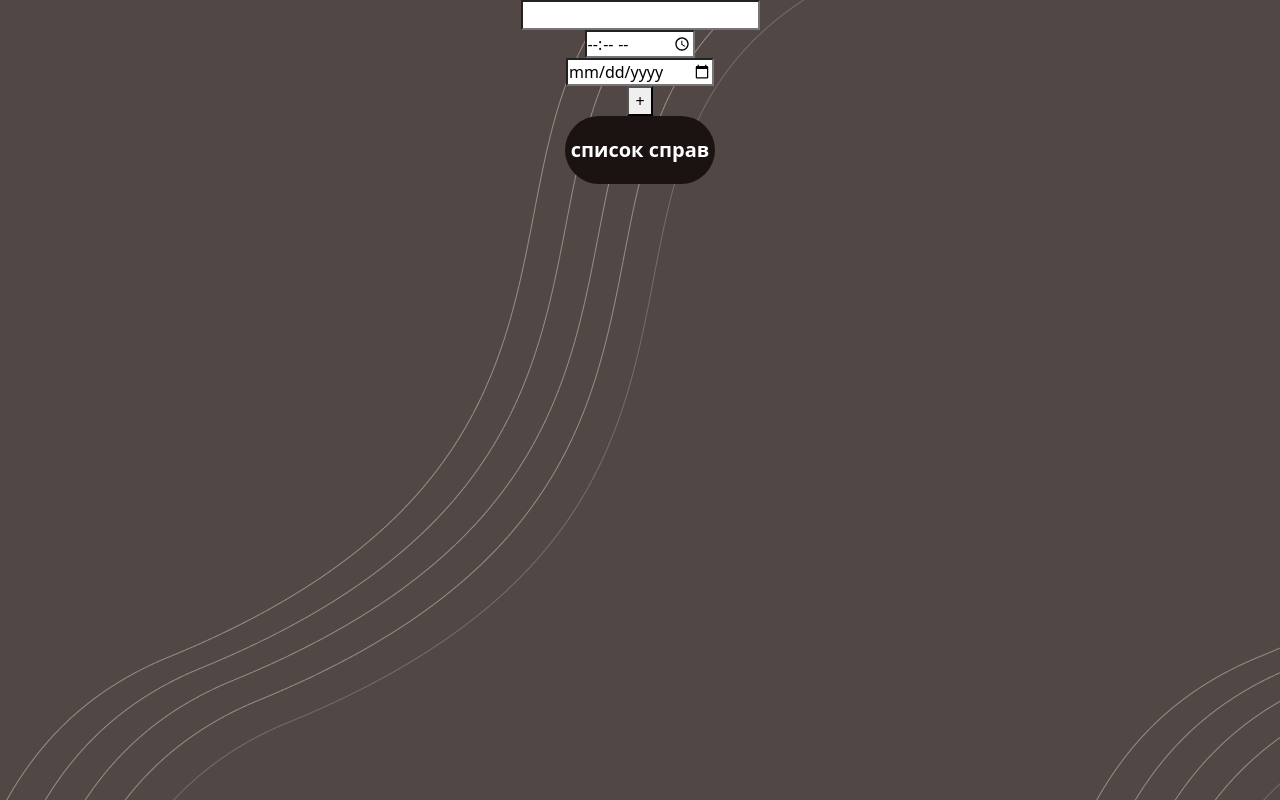
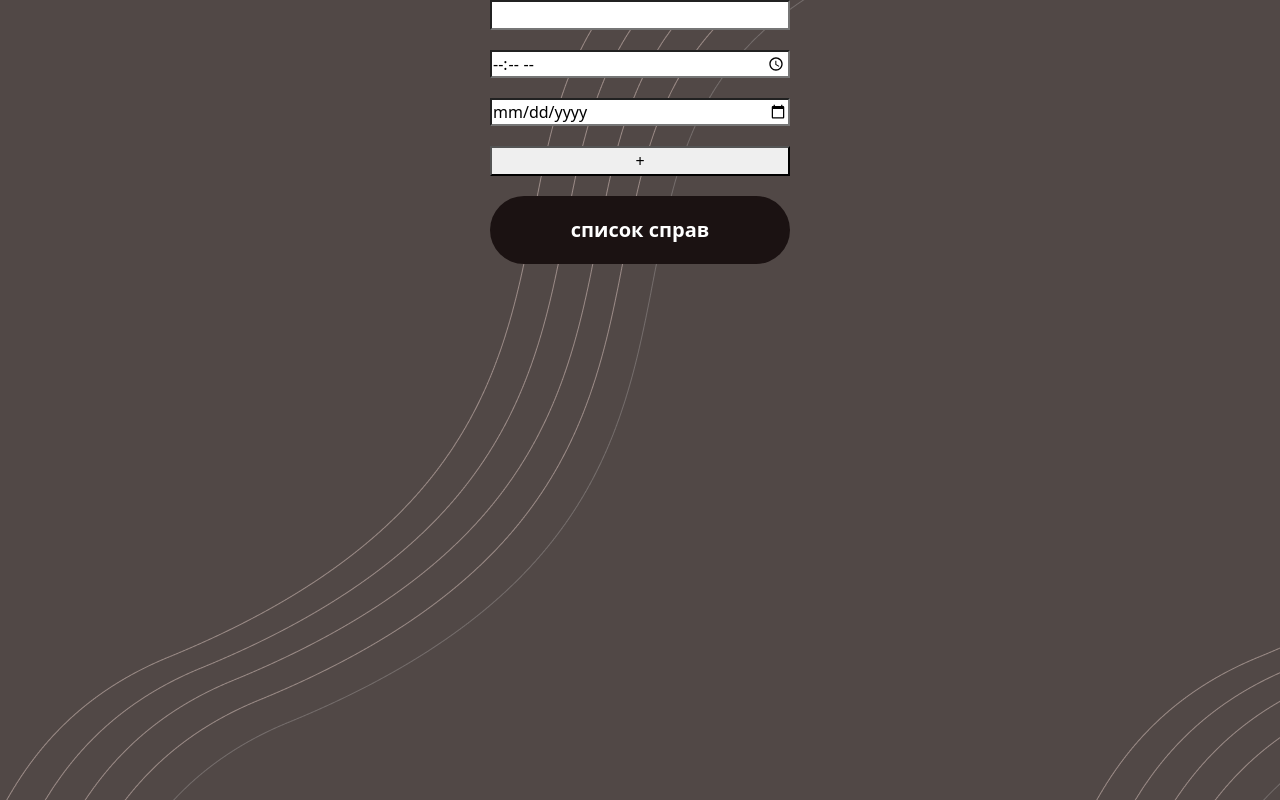
Before and after one commit to Timur2283372211/team_project, a plain HTML site: page todo_Ivan.html in a window 1280 px wide. Drawn offline with nearby package versions, Linux system fonts and the light colour scheme.

Commit message:
поправив кнопки

```diff
--- a/_style_Ivan.sass
+++ b/_style_Ivan.sass
@@ -5,6 +5,7 @@ body
 	display: flex
 	flex-direction: column
 	align-items: center
+	gap: 20px
 
 	position: relative
 	background-color: #514846 !important
@@ -78,9 +79,10 @@ body
 	&:nth-child(2)
 		z-index: 2
 
-i, input, button
+input, button
 	cursor: pointer
 	transition: .5s
+	width: 300px
 
 i:hover, input:hover, button:hover
 	transform: scale(1.1)
@@ -103,7 +105,7 @@ i:active, input:active, button:active
 
 
 .list-title
-	width: 150px
+	width: 300px
 	height: 68px
 	background-color: rgb(27, 18, 18)
 	color: white
```
Also changed, not shown: style.css, 1 other file.
